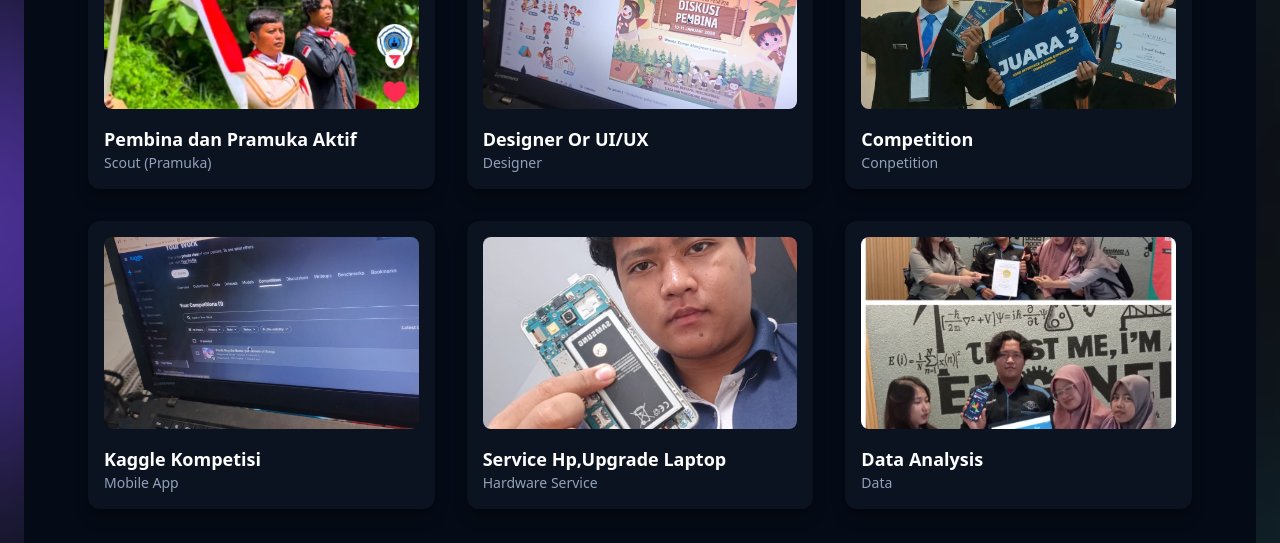
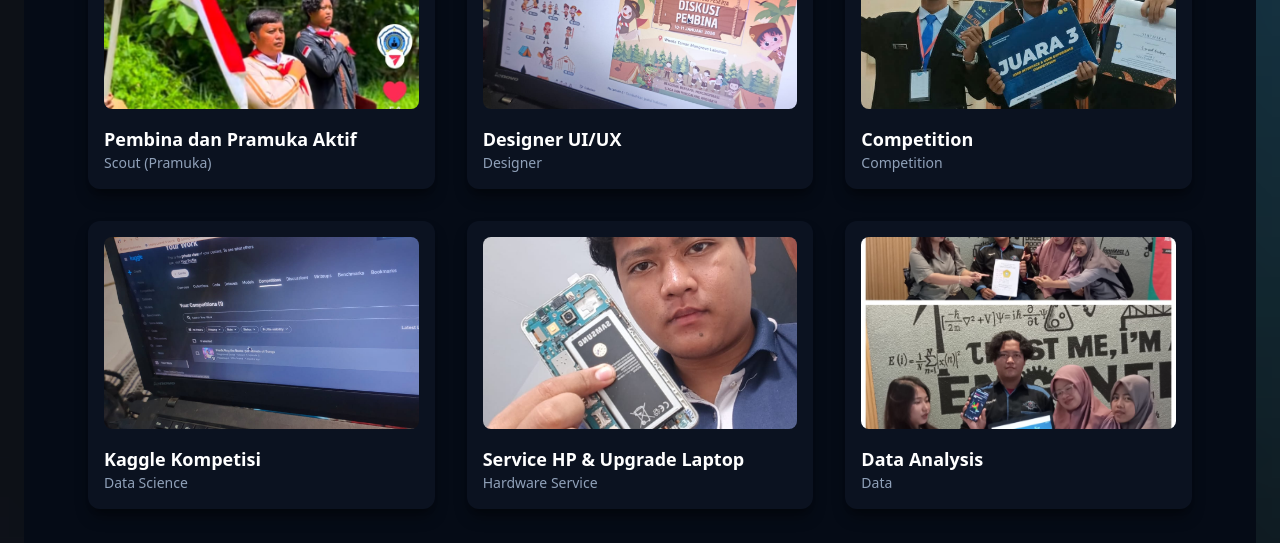
Before and after one commit to SeinalArifin149/My-Portofolio, a React (Vite) app: page / in a window 1280 px wide. Shown: the part 1440-1983 px from the top of the page. Built offline with nearby package versions, Linux system fonts and the light colour scheme.

Commit message:
add link project proto

```diff
--- a/src/App.tsx
+++ b/src/App.tsx
@@ -3,7 +3,7 @@
 // import viteLogo from '/vite.svg'
 import './App.css'
 import 'devicon/devicon.min.css'
-import { Home, Contact, Portofolio, Activity } from './pages'
+import { Home, Contact, Portofolio, Activity, Project} from './pages'
 import { Main } from './components'
 
 function App() {
@@ -12,6 +12,8 @@ function App() {
       <Home />
       <Portofolio />
       <Activity />
+      <Project />
+
       <Contact />
     </Main>
   )
--- a/src/components/activity/ActivityCard.tsx
+++ b/src/components/activity/ActivityCard.tsx
@@ -2,9 +2,10 @@ interface ActivityCardProps {
   title: string;
   category: string;
   image: string;
+  link : string;
 }
 
-export function ActivityCard({ title, category, image }: ActivityCardProps) {
+export function ActivityCard({ title, category, image, link }: ActivityCardProps) {
   return (
     <div className="
       bg-[#0b1220]
@@ -14,6 +15,7 @@ export function ActivityCard({ title, category, image }: ActivityCardProps) {
       hover:scale-[1.03]
       transition duration-300
     ">
+      <a href={link }></a>
       <img
         src={image}
         alt={title}
--- a/src/pages/activity/list.tsx
+++ b/src/pages/activity/list.tsx
@@ -8,12 +8,42 @@ import DataAnalysis from "./img/analysis.jpeg";
 import Competition from "./img/competition.jpeg";
 
 const portfolios = [
-    { title: "Pembina dan Pramuka Aktif", category: "Scout (Pramuka)", image: ScoutImg },
-    { title: "Designer Or UI/UX", category: "Designer", image: designerImg },
-    { title: "Competition", category: "Conpetition", image: Competition },
-    { title: "Kaggle Kompetisi", category: "Mobile App", image: KaggleImg },
-    { title: "Service Hp,Upgrade Laptop", category: "Hardware Service", image: HardwareImg },
-    { title: "Data Analysis", category: "Data", image: DataAnalysis },
+  {
+    title: "Pembina dan Pramuka Aktif",
+    category: "Scout (Pramuka)",
+    image: ScoutImg,
+    link: "#",
+  },
+  {
+    title: "Designer UI/UX",
+    category: "Designer",
+    image: designerImg,
+    link: "#",
+  },
+  {
+    title: "Competition",
+    category: "Competition",
+    image: Competition,
+    link: "#",
+  },
+  {
+    title: "Kaggle Kompetisi",
+    category: "Data Science",
+    image: KaggleImg,
+    link: "#",
+  },
+  {
+    title: "Service HP & Upgrade Laptop",
+    category: "Hardware Service",
+    image: HardwareImg,
+    link: "#",
+  },
+  {
+    title: "Data Analysis",
+    category: "Data",
+    image: DataAnalysis,
+    link: "#",
+  },
 ];
 
 // Konfigurasi animasi container (induk)
--- a/src/pages/index.ts
+++ b/src/pages/index.ts
@@ -5,3 +5,4 @@ export { Home } from './home/home'
 export { Contact} from './contact/contact'
 export { Activity } from './activity/activity'
 export { Portofolio } from './portofolio/portofolio'
+export { Project } from './project/project'
--- a/src/pages/project/list.tsx
+++ b/src/pages/project/list.tsx
@@ -1,49 +1,14 @@
 import { motion } from "framer-motion"; // Import motion
 import { ActivityCard } from "../../components";
-import designerImg from "./img/Designer.jpg";
-import ScoutImg from "./img/Scout.jpeg";
-import KaggleImg from "./img/Kaggle.jpeg";
-import HardwareImg from "./img/Hardware.jpeg";
-import DataAnalysis from "./img/analysis.jpeg";
-import Competition from "./img/competition.jpeg";
-
+import BpmImg from "./img/bpm.png";
 const portfolios = [
     {
-        title: "Pembina dan Pramuka Aktif",
-        category: "Scout (Pramuka)",
-        image: ScoutImg,
-        link: "https://instagram.com/yourlink"
+        title: "Prediksi BPM Musik 2025",
+        category: "Kaggle Competition",
+        image: BpmImg,
+        link: "https://predictthe-bpmofmusicwithensemble-learning-hiaqlzclnappf6xlycw.streamlit.app/"
     },
-    {
-        title: "Designer Or UI/UX",
-        category: "Designer",
-        image: designerImg,
-        link: "https://dribbble.com/yourprofile"
-    },
-    {
-        title: "Competition",
-        category: "Competition",
-        image: Competition,
-        link: "https://github.com/username/project"
-    },
-    {
-        title: "Kaggle Kompetisi",
-        category: "Mobile App",
-        image: KaggleImg,
-        link: "https://kaggle.com/username"
-    },
-    {
-        title: "Service Hp, Upgrade Laptop",
-        category: "Hardware Service",
-        image: HardwareImg,
-        link: "#"
-    },
-    {
-        title: "Data Analysis",
-        category: "Data",
-        image: DataAnalysis,
-        link: "https://github.com/username/data-project"
-    },
+
 ];
 
 // Konfigurasi animasi container (induk)
@@ -67,7 +32,7 @@ const itemVariants = {
     },
 };
 
-export default function ActifytySection() {
+export default function ProjectSection() {
     return (
         <section className="bg-[#050b16] py-20">
             <div className="max-w-6xl mx-auto px-6">
--- a/src/pages/project/project.tsx
+++ b/src/pages/project/project.tsx
@@ -1,9 +1,9 @@
 import { motion } from "framer-motion"; // Import motion
-import ActifytySection from "./list";
+import ProjectSection from "./list";
 // import { ProfileQuotes, TextQuotes } from "./quotes";
-import { GithubActivity } from "../../components";
+// import { GithubActivity } from "../../components";
 
-export function Activity() {
+export function Project() {
     return (
         <motion.div
             initial={{ opacity: 0 }}
@@ -18,11 +18,11 @@ export function Activity() {
                 transition={{ delay: 0.2 }}
                 className="text-white text-3xl font-bold mb-8 text-center"
             >
-                My Activities
+                My Project
             </motion.h2>
 
-            <ActifytySection />
-            <GithubActivity />
+            <ProjectSection />
+            {/* <GithubActivity /> */}
 
             {/* Quotes */}
             <motion.div
```
Also changed, not shown: src/pages/project/img/bpm.png (added).
